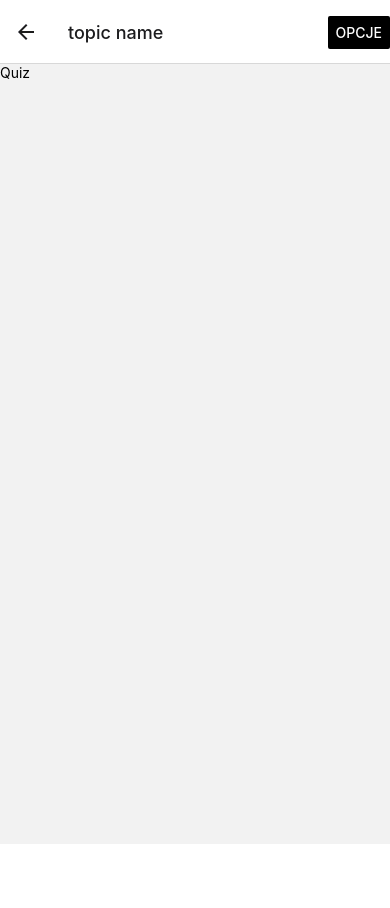
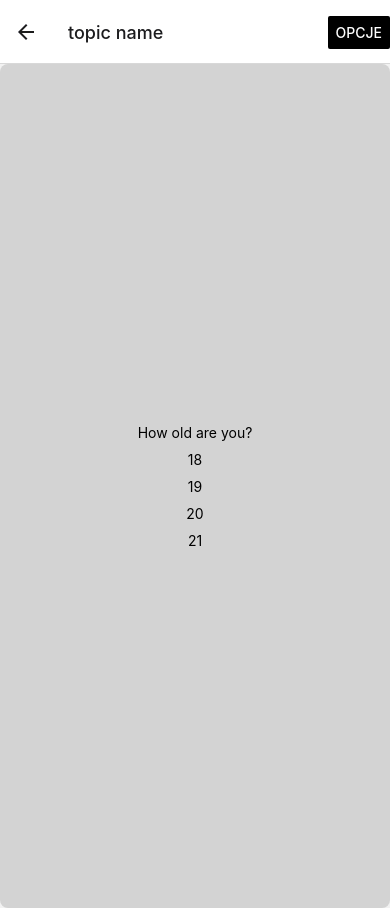
Before and after one commit to mkaletaa/QuizApp, a React Native app: screen /Quiz in a window 390 px wide. Before the commit the page ends 844 px from the top, so only its background shows below. Built offline with nearby package versions, Linux system fonts and the light colour scheme.

Commit message:
render questions properly

```diff
--- a/data/data.ts
+++ b/data/data.ts
@@ -23,92 +23,3 @@ export const topics = {
     { name: 'top 33', pic: 'ss', des: 'short descirtption of a top_3' },
   ],
 }
-
-
-export const top_1 = {
-  componentType: 'View',
-  props: {
-    style: {
-      backgroundColor: 'blue',
-      padding: 10,
-    },
-    children: [
-      {
-        componentType: 'Text',
-        props: {
-          style: {
-            color: 'white',
-          },
-          children: 'Hello, World!',
-        },
-      },
-    ],
-  },
-}
-
-export const top_2 = {
-  componentType: 'View',
-  props: {
-    style: {
-      backgroundColor: 'blue',
-      padding: 10,
-    },
-    children: [
-      {
-        componentType: 'Text',
-        props: {
-          style: {
-            color: 'white',
-          },
-          children: 'HoodBye, World!',
-        },
-      },
-    ],
-  },
-}
-
-export const theories = [
-  {
-    name: 'top_1',
-    componentType: 'View',
-    props: {
-      style: {
-        backgroundColor: 'blue',
-        padding: 10,
-      },
-      children: [
-        {
-          componentType: 'Text',
-          props: {
-            style: {
-              color: 'white',
-            },
-            children: 'Hello, World!',
-          },
-        },
-      ],
-    },
-  },
-////////////////////
-  {
-    name: 'top_2',
-    componentType: 'View',
-    props: {
-      style: {
-        backgroundColor: 'blue',
-        padding: 10,
-      },
-      children: [
-        {
-          componentType: 'Text',
-          props: {
-            style: {
-              color: 'white',
-            },
-            children: 'GoodBye, World!',
-          },
-        },
-      ],
-    },
-  },
-]
--- /dev/null
+++ b/data/quiz/quiz.ts
@@ -0,0 +1,32 @@
+export const quiz = [
+  {
+    id: 1,
+    question: 'How old are you?',
+    answers: [
+      { id: 1, answer: '18', correct: false },
+      { id: 2, answer: '19', correct: true },
+      { id: 3, answer: '20', correct: false },
+      { id: 4, answer: '21', correct: false },
+    ]
+  },
+  {
+    id: 2,
+    question: 'What is your name?',
+    answers: [
+      { id: 1, answer: 'Carl', correct: false },
+      { id: 2, answer: 'Emily', correct: true },
+      { id: 3, answer: 'Eva', correct: true },
+    ]
+  },
+  {
+    id: 3,
+    question: {
+        componentType: 'Text', // Dodajemy komponent Image
+        value: 'Do you have a pet?',
+      },
+    answers: [
+      { id: 1, answer: 'yes', correct: false },
+      { id: 2, answer: 'no', correct: true },
+    ],
+  },
+]
--- a/data/theory/cat_1/top_1.ts
+++ b/data/theory/cat_1/top_1.ts
@@ -16,6 +16,16 @@ export const top_1 = {
           children: 'Hello, World!',
         },
       },
+      {
+        componentType: 'Image', // Dodajemy komponent Image
+        props: {
+          source: {uri: 'https://cdn.pixabay.com/photo/2015/04/23/22/00/tree-736885_1280.jpg' }, // Tutaj umieść ścieżkę do zdjęcia lub URL
+          style: {
+            width: 100,
+            height: 100,
+          },
+        },
+      },
     ],
   },
 }
--- a/data/theory/cat_1/top_2.ts
+++ b/data/theory/cat_1/top_2.ts
@@ -16,6 +16,18 @@ export const top_2 = {
           children: 'Goodbye, World!',
         },
       },
+      {
+        componentType: 'Image', // Dodajemy komponent Image
+        props: {
+          source: {
+            uri: 'icon',
+          }, // Tutaj umieść ścieżkę do zdjęcia lub URL
+          style: {
+            width: 100,
+            height: 100,
+          },
+        },
+      },
     ],
   },
 }
--- a/package.json
+++ b/package.json
@@ -18,7 +18,8 @@
     "react": "18.2.0",
     "react-native": "0.73.4",
     "react-native-gesture-handler": "~2.14.0",
-    "typescript": "^5.3.0"
+    "typescript": "^5.3.0",
+    "expo-image": "~1.10.6"
   },
   "devDependencies": {
     "@babel/core": "^7.20.0"
--- /dev/null
+++ b/src/components/Question.tsx
@@ -0,0 +1,38 @@
+import React, { useState } from 'react'
+import { Image, StyleSheet, Text, View } from 'react-native'
+
+const renderComponent = data => {
+  const { componentType, props } = data
+  console.log('🚀 ~ renderComponent ~ data:', data)
+  // Obsługuj różne rodzaje komponentów
+  switch (componentType) {
+    //Text, Image, MathView, CodeView, BoldText, ItalicText,
+
+    case 'Text':
+      return (
+        <Text key={componentType} {...props}>
+          {data.value}
+        </Text>
+      )
+
+    default:
+      return (
+        <Text key={componentType} {...props}>
+          {data}
+        </Text>
+      )
+  }
+}
+
+export default function Question({ prop }) {
+  return <View>{renderComponent(prop)}</View>
+}
+
+const styles = StyleSheet.create({
+  container: {
+    flex: 1,
+    backgroundColor: '#fff',
+    alignItems: 'center',
+    justifyContent: 'center',
+  },
+})
--- a/src/screens/Quiz.tsx
+++ b/src/screens/Quiz.tsx
@@ -1,9 +1,42 @@
-import { View, Text } from "react-native";
+import React from 'react'
+import { View, Text, StyleSheet, Dimensions, FlatList } from 'react-native'
+import { quiz } from '../../data/quiz/quiz'
+import Question from '../components/Question'
 
-export default function Quiz() {
+export default function Quiz({ route }) {
+  const screenWidth = Dimensions.get('window').width
+  const screenHeight = Dimensions.get('window').height
+
   return (
-    <View>
-      <Text>Quiz</Text>
-    </View>
+    <FlatList
+      data={quiz}
+      horizontal
+      pagingEnabled // Ustawienie, które zapewnia efekt "oporu"
+      keyExtractor={item => item.id.toString()}
+      renderItem={({ item }) => (
+        <View
+          style={[styles.card, { width: screenWidth, height: screenHeight }]}
+        >
+          <Question prop={item.question}/>
+          {item.answers.map(answer => (
+            <View key={answer.id} style={styles.answerContainer}>
+              <Text>{answer.answer}</Text>
+            </View>
+          ))}
+        </View>
+      )}
+    />
   )
 }
+
+const styles = StyleSheet.create({
+  card: {
+    backgroundColor: 'lightgray',
+    justifyContent: 'center',
+    alignItems: 'center',
+    borderRadius: 8,
+  },
+  answerContainer: {
+    marginTop: 10,
+  },
+})
--- a/src/screens/Theory.tsx
+++ b/src/screens/Theory.tsx
@@ -1,7 +1,8 @@
 import { StatusBar } from 'expo-status-bar'
 import React, { useEffect, useState } from 'react'
-import { StyleSheet, Text, View } from 'react-native'
+import { StyleSheet, Text, View, Image } from 'react-native'
 import { theory } from '../../data/theory/theory'
+
 
 const renderComponent = data => {
   const { componentType, props } = data
@@ -20,6 +21,40 @@ const renderComponent = data => {
           {props.children}
         </Text>
       )
+
+    case 'Image':
+      // Załaduj obraz z assetów
+      //   console.log(props.source.uri === '../../assets/favicon.png')
+      //   const imageSource = require('../../assets/favicon.png')
+
+      switch (props.source.uri) {
+        case 'favicon':
+          return (
+            <Image
+              key={componentType}
+              {...props}
+              source={require('../../assets/favicon.png')}
+            />
+          )
+
+        case 'icon':
+          return (
+            <Image
+              key={componentType}
+              {...props}
+              source={require('../../assets/icon.png')}
+            />
+          )
+        default:
+          return (
+            <Image
+              key={componentType}
+              {...props}
+            //   source={require('https://example.com/image.jpg')}
+            />
+          )
+      }
+
     default:
       return null
   }
@@ -45,7 +80,8 @@ export default function Theory({ route }) {
     for (const cat in theory) {
       //ietrate through categories (main keys) in theory
       if (theory.hasOwnProperty(cat)) {
-        if (cat !== route.params.categoryName) { //check the name of the main key
+        if (cat !== route.params.categoryName) {
+          //check the name of the main key
           console.log('🚀 ~ useEffect ~ cat:', cat)
           continue //skip if not the correct category
         }
--- a/src/screens/Topics.tsx
+++ b/src/screens/Topics.tsx
@@ -24,6 +24,11 @@ export default function Topics({ route }) {
     navigation.navigate('Theory', {topicName, categoryName})
   }
 
+  const onPressQuiz = (topicName, categoryName )=> {
+    //@ts-ignore
+    navigation.navigate('Quiz', {topicName, categoryName})
+  }
+
   return (
     <View style={styles.container}>
       <Text>List of all topics for {categoryName}:</Text>
@@ -33,7 +38,7 @@ export default function Topics({ route }) {
           <Text>{topic.des}</Text>
           <Button
             title={topic.name}
-            //   onPress={() => onPressButton(folderName)}
+              onPress={() => onPressQuiz(topic.name, categoryName)}
           />
           <Button
             title="read about"
```
Also changed, not shown: 1 other file (tests, documents, lock files or other folders).
